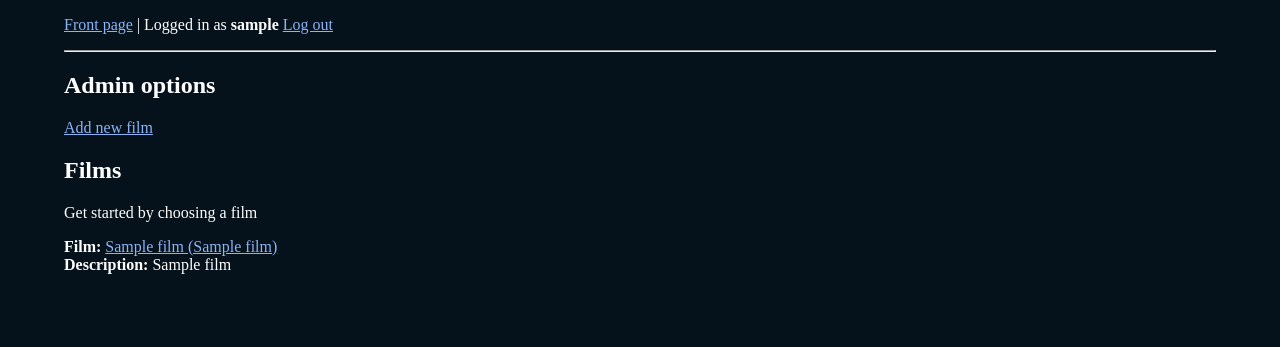
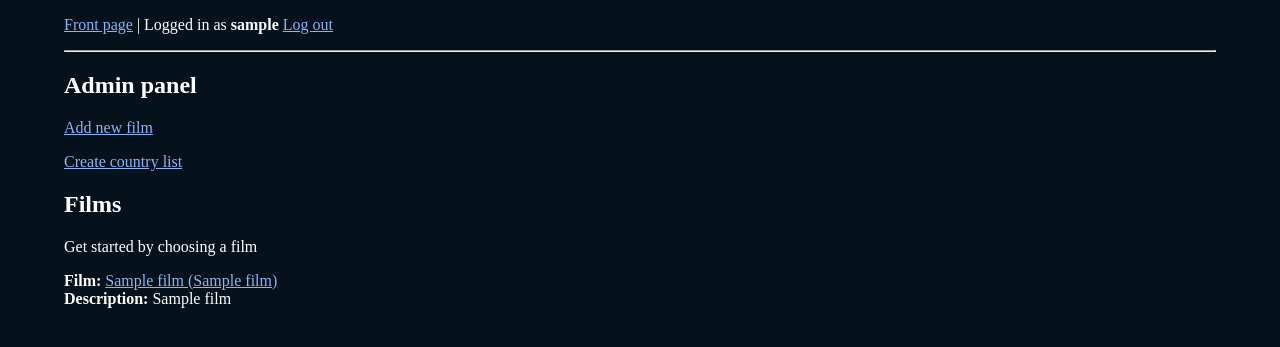
Before and after one commit to german-zarate/film-view-app, a Flask app: template templates/index.html in a window 1280 px wide. Shown: the top 347 px of the page. Run offline with Flask 2, Linux system fonts and the light colour scheme; the visitor is signed in with stand-in values (Sample User, id 1); the template is opened without the code that fills it: most values are stand-ins (such as "Sample title", 1, 10 or a date in 2020).

Commit message:
Add a link to country list creation page and display a text if no films exist in the database yet

```diff
--- a/templates/index.html
+++ b/templates/index.html
@@ -3,12 +3,17 @@
 {% block content %}
 
 {% if session.is_admin %}
-<h2>Admin options</h2>
+<h2>Admin panel</h2>
 <p><a href="/new_film">Add new film</a></p>
+<p><a href="/countries">Create country list</a></p>
 {% endif %}
 
 <h2>Films</h2>
 <p>Get started by choosing a film</p>
+
+{% if not films %}
+<p>No films yet</p>
+{% endif %}
 
 {% for film in films %}
 <p><b>Film:</b> <a href="film/{{ film[0] }}">{{ film[1] }} ({{ film[3] }})</a>
```
